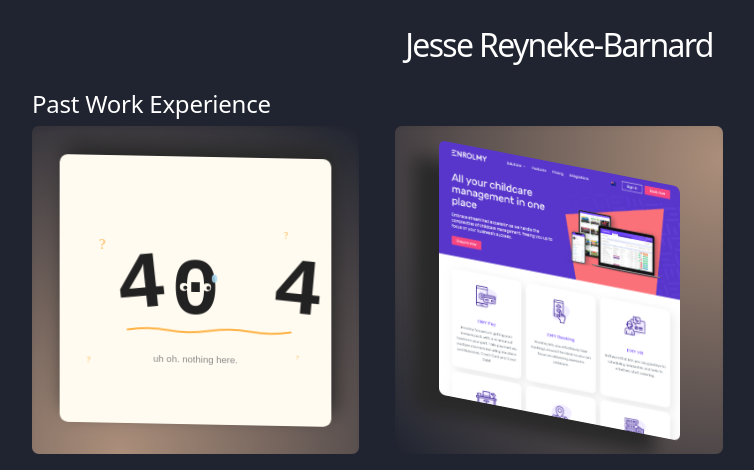
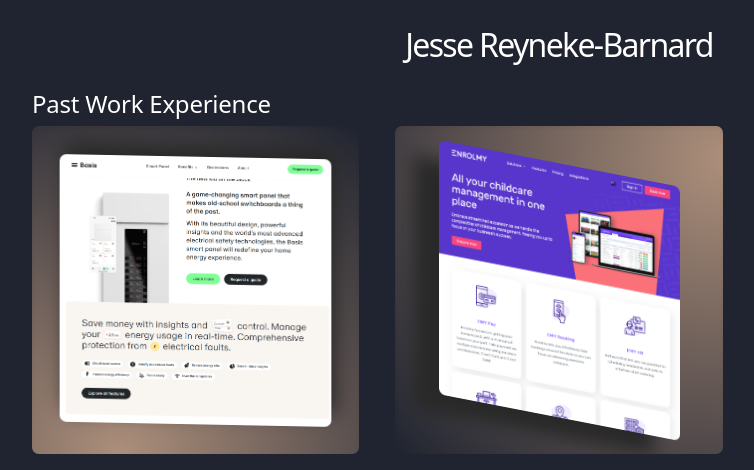
Before and after one commit to jesse-rb/portfolio, a React (Vite) app: page / in a window 1280 px wide. Shown: the top 470 px of the page, without its empty margins (81-835 px from the left). Built offline with nearby package versions, Linux system fonts and the light colour scheme.

Commit message:
gh pages

```diff
--- a/package.json
+++ b/package.json
@@ -1,4 +1,5 @@
 {
+    "homepage": "https://jesse-rb.github.io/portfolio",
     "name": "portfolio-spa",
     "private": true,
     "version": "0.0.0",
@@ -7,7 +8,9 @@
         "dev": "vite",
         "build": "tsc -b && vite build",
         "lint": "eslint .",
-        "preview": "vite preview"
+        "preview": "vite preview",
+        "predeploy": "npm run build",
+        "deploy": "gh-pages -d build"
     },
     "dependencies": {
         "@tailwindcss/vite": "^4.2.3",
@@ -24,6 +27,7 @@
         "eslint": "^9.39.4",
         "eslint-plugin-react-hooks": "^7.1.1",
         "eslint-plugin-react-refresh": "^0.5.2",
+        "gh-pages": "^6.3.0",
         "globals": "^17.5.0",
         "typescript": "~6.0.2",
         "typescript-eslint": "^8.58.2",
--- a/src/App.tsx
+++ b/src/App.tsx
@@ -21,7 +21,7 @@
                 <Tile
                     headlines={["Backend Engineer"]}
                     title="Basis"
-                    src={Asset404}
+                    src={AssetBasis}
                     logo={AssetBasisLogo}
                     href={"https://wearebasis.com"}
                 />
```
Also changed, not shown: vite.config.ts (+5 -4 lines), 1 other file (tests, documents, lock files or other folders).
